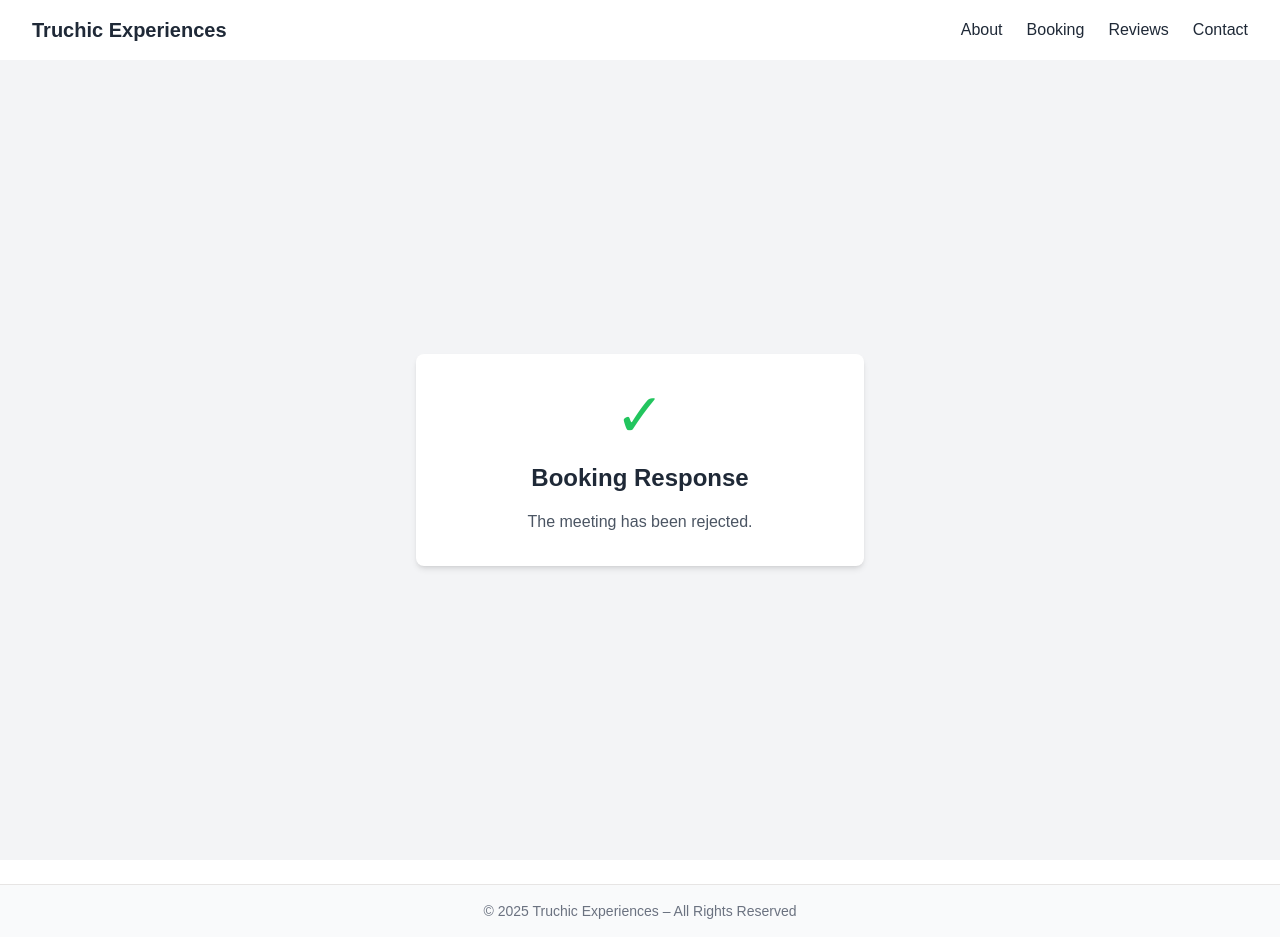
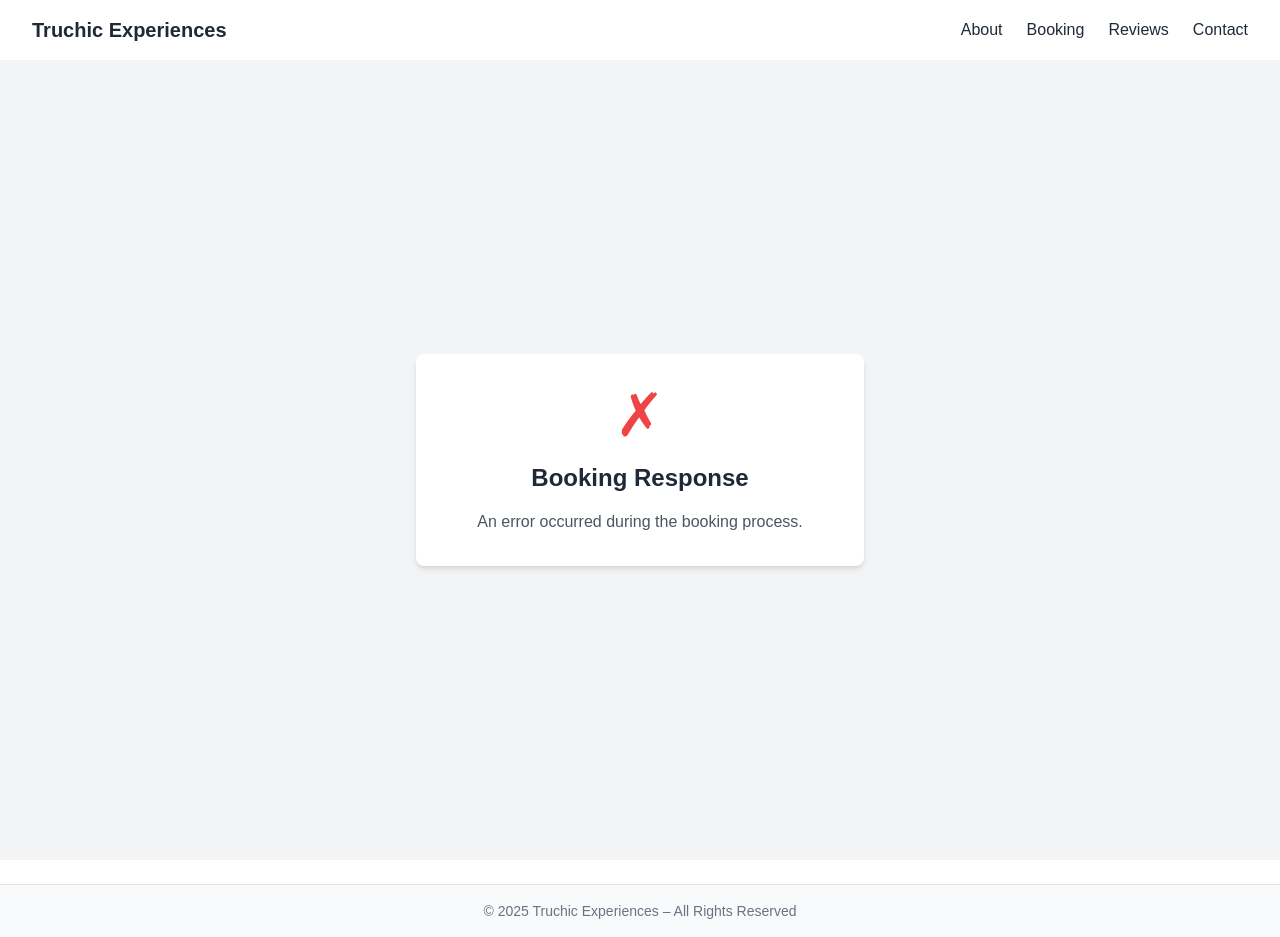
Before and after one commit to lorensation/concierge-web, a Next.js app: page /booking-response in a window 1280 px wide. Built offline with nearby package versions, Linux system fonts and the light colour scheme.

Commit message:
Update page.jsx para evitar useSearchParams()

```diff
--- a/src/app/booking-response/page.jsx
+++ b/src/app/booking-response/page.jsx
@@ -1,20 +1,23 @@
 'use client';
 
-import { useSearchParams } from 'next/navigation';
 import { useEffect, useState } from 'react';
 
 export default function BookingResponse() {
-  const searchParams = useSearchParams();
   const [status, setStatus] = useState({ loading: true, success: false, message: '' });
 
   useEffect(() => {
-    const action = searchParams.get('action');
-    const message = action === 'accepted'
-      ? 'The meeting has been successfully confirmed.'
-      : 'The meeting has been rejected.';
+    if (typeof window !== 'undefined') {
+      const params = new URLSearchParams(window.location.search);
+      const action = params.get('action');
+      const message = action === 'accepted'
+        ? 'The meeting has been successfully confirmed.'
+        : action === 'rejected'
+          ? 'The meeting has been rejected.'
+          : 'An error occurred during the booking process.';
 
-    setStatus({ loading: false, success: true, message });
-  }, [searchParams]);
+      setStatus({ loading: false, success: action === 'accepted', message });
+    }
+  }, []);
 
   return (
     <div className="min-h-screen flex items-center justify-center bg-gray-100">
```
